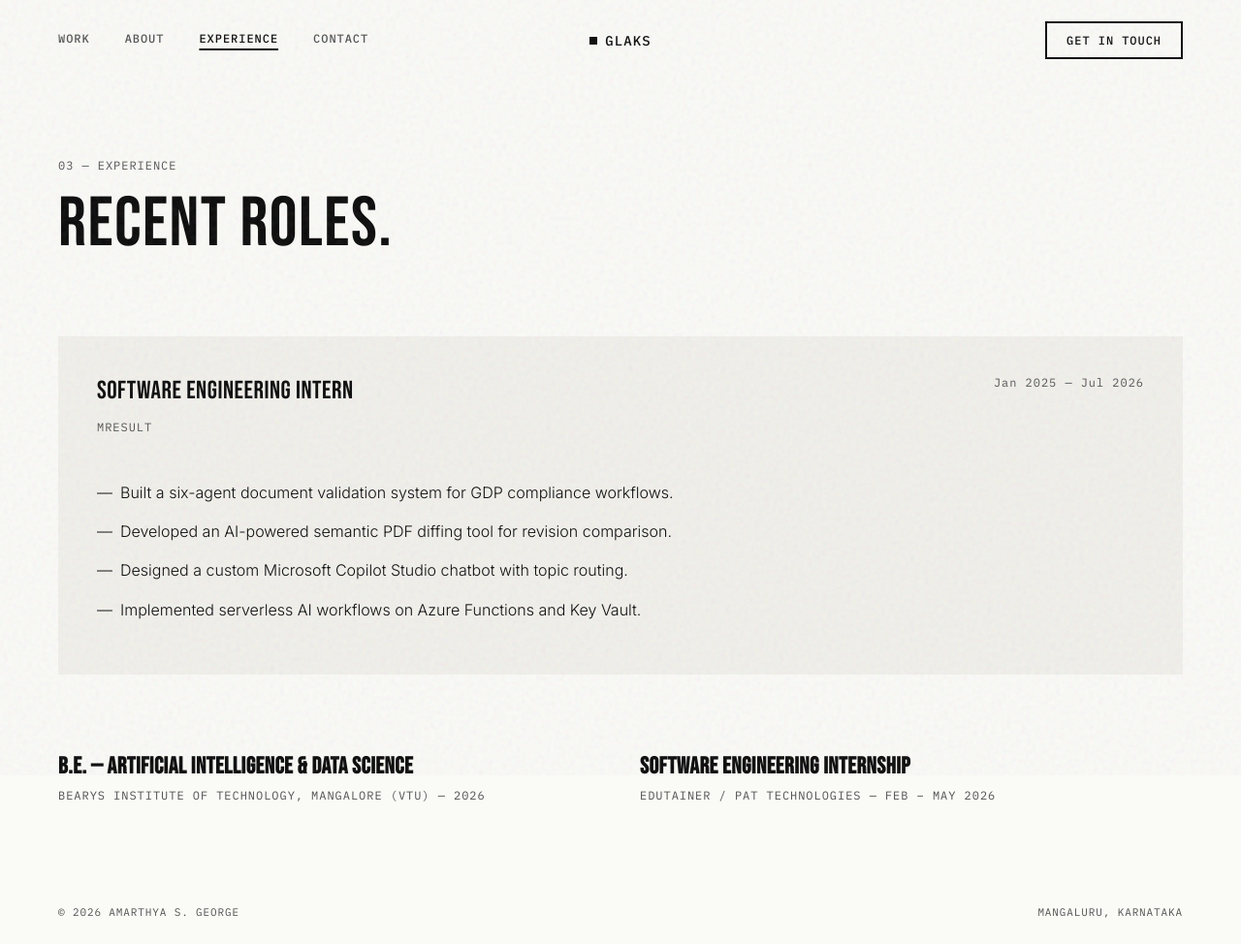
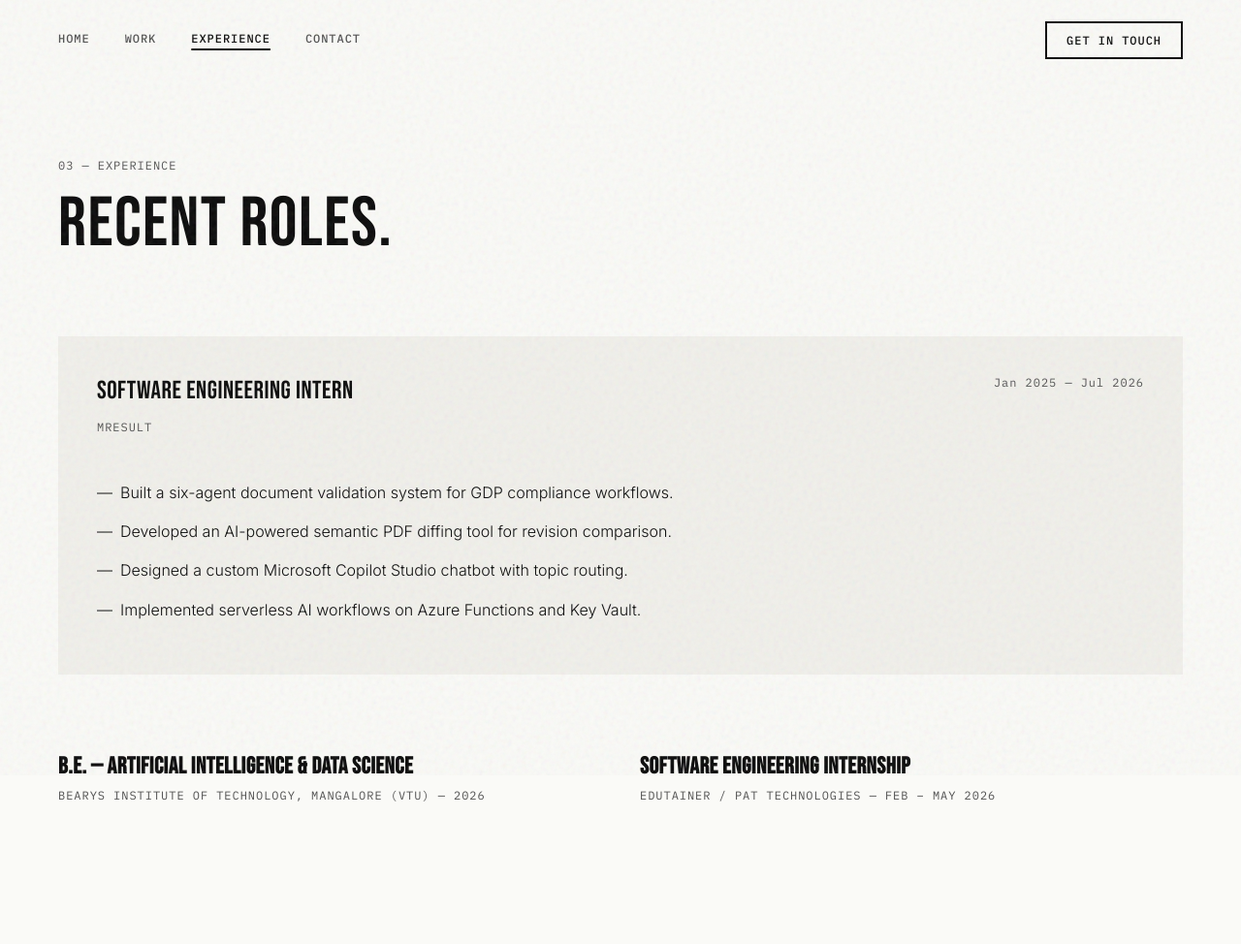
Before and after one commit to Amarthya-sg/portfolio-dev, a plain HTML site: page experience.html in a window 1280 px wide. Shown: the whole page at 97% size. After the commit the page ends 908 px from the top, so only its background shows below. Drawn offline with Linux system fonts and the light colour scheme.

Commit message:
remove footer and GLAKS logo, add Home nav link

```diff
--- a/css/style.css
+++ b/css/style.css
@@ -78,36 +78,14 @@ header {
 }
 
 nav {
-  display: grid;
-  grid-template-columns: 1fr auto 1fr;
+  display: flex;
+  justify-content: space-between;
   align-items: center;
   padding: 22px 60px;
   position: relative;
 }
 
-.logo {
-  grid-column: 2;
-  justify-self: center;
-  font-family: 'IBM Plex Mono', monospace;
-  font-size: 14px;
-  font-weight: 500;
-  letter-spacing: 0.08em;
-  display: flex;
-  align-items: center;
-  gap: 8px;
-  text-transform: uppercase;
-}
-
-.logo .dot {
-  width: 8px;
-  height: 8px;
-  background: var(--ink);
-  display: inline-block;
-}
-
 .navlinks {
-  grid-column: 1;
-  justify-self: start;
   display: flex;
   gap: 36px;
   align-items: center;
@@ -155,8 +133,6 @@ nav {
 }
 
 .nav-cta {
-  grid-column: 3;
-  justify-self: end;
   font-family: 'IBM Plex Mono', monospace;
   font-size: 12px;
   font-weight: 500;
@@ -175,8 +151,6 @@ nav {
 }
 
 .menu-btn {
-  grid-column: 3;
-  justify-self: end;
   display: none;
   background: none;
   border: none;
@@ -540,21 +514,9 @@ section {
   transition: none; /* instant inversion */
 }
 
-/* FOOTER */
-footer {
-  padding: 26px 60px;
-  display: flex;
-  justify-content: space-between;
-  font-family: 'IBM Plex Mono', monospace;
-  font-size: 11px;
-  color: var(--muted);
-  text-transform: uppercase;
-  letter-spacing: 0.08em;
-}
-
 /* RESPONSIVE OVERRIDES */
 @media (max-width: 900px) {
-  nav, .hero, section, footer {
+  nav, .hero, section {
     padding-left: 32px !important;
     padding-right: 32px !important;
   }
--- a/experience.html
+++ b/experience.html
@@ -14,18 +14,15 @@
 </head>
 <body>
 
-
-
 <header>
   <nav>
     <div class="navlinks">
+      <a href="index.html">Home</a>
       <a href="work.html">Work</a>
-      <a href="about.html">About</a>
       <a href="experience.html" class="active">Experience</a>
       <a href="contact.html">Contact</a>
       <a href="contact.html" class="nav-cta-mobile">Get in touch</a>
     </div>
-    <a href="index.html" class="logo"><span class="dot"></span>GLAKS</a>
     <a href="contact.html" class="nav-cta">Get in touch</a>
     <button class="menu-btn" aria-label="Toggle navigation menu" aria-expanded="false">&#9776;</button>
   </nav>
@@ -64,10 +61,5 @@
   </div>
 </section>
 
-<footer>
-  <span>© 2026 Amarthya S. George</span>
-  <span>Mangaluru, Karnataka</span>
-</footer>
-
 </body>
 </html>
```
Also changed, not shown: about.html (+1 -8 lines), contact.html (+1 -8 lines), index.html (+1 -8 lines), work.html (+1 -8 lines).
